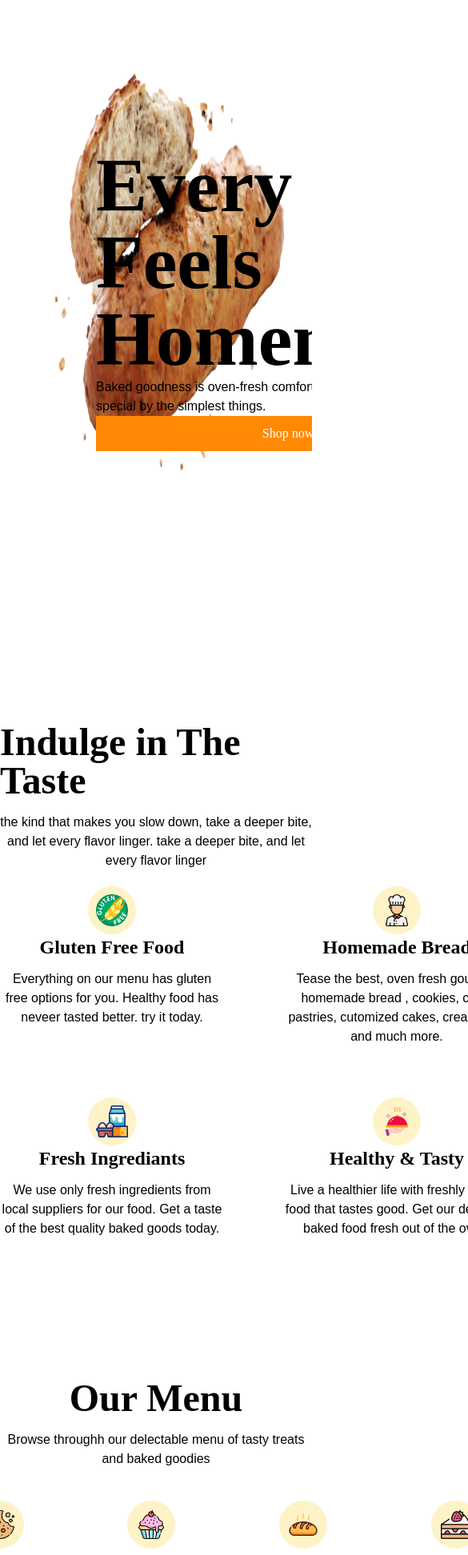
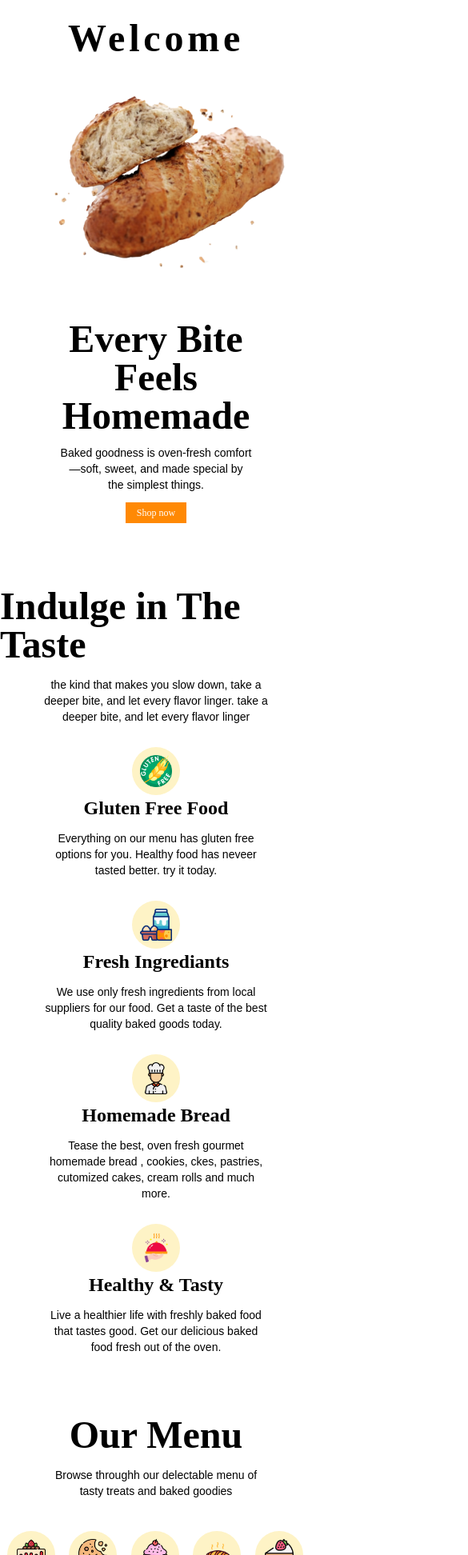
Before and after one commit to Akashobito/CakebakerySite, a React (Vite) app: page /#home in a window 390 px wide. Shown: the part 56-2000 px from the top of the page at 80% size, 585 px wide, since content can reach past the window. Built offline with nearby package versions, Linux system fonts and the light colour scheme.

Commit message:
Made a responsive design for mobile screen 'Responsive Design'

```diff
--- a/src/components/About.jsx
+++ b/src/components/About.jsx
@@ -9,22 +9,22 @@ function About() {
     <>
       <section
         id="about"
-        className="w-ful mt-30 flex flex-col items-center justify-center pt-25"
+        className="w-full mt-30 flex flex-col items-center justify-center pt-25 mobile:m-0 mobile:pt-20"
       >
-        <p className="font-caveat text-5xl font-bold">Indulge in The Taste</p>
-        <p className="font-oswald mt-4 w-100 text-center">
+        <p className="font-caveat text-5xl font-bold mobile:text-5xl">Indulge in The Taste</p>
+        <p className="font-oswald mt-4 w-100 text-center mobile:text-sm mobile:w-70">
           the kind that makes you slow down, take a deeper bite, and let every
           flavor linger. take a deeper bite, and let every flavor linger
         </p>
         <p></p>
       </section>
 
-      <section className="relative mt-5 flex min-w-full justify-around space-x-19">
+      <section className="relative mt-5 mobile:mt-0 flex min-w-full justify-around space-x-19 mobile:flex-col mobile:space-x-0 mobile:items-center">
         <img
-          className="absolute top-[-70px] right-108 h-120 w-140 object-contain"
+          className="absolute top-[-70px] right-108 h-120 w-140 object-contain mobile:hidden"
           src="/image/bread basket.png"
         />
-        <div className="flex h-110 flex-col justify-between">
+        <div className="flex h-110 flex-col justify-between mobile:justify-around mobile:h-fit mobile:mt-7 mobile:gap-y-7">
           <div className="flex w-70 flex-col items-center">
             <div className="product-logo">
               <img className="icons-indulge" src={glutenfree} />
@@ -32,7 +32,7 @@ function About() {
             <p className="font-caveat mb-3 text-center text-2xl font-bold">
               Gluten Free Food
             </p>
-            <p className="font-oswald text-center">
+            <p className="font-oswald text-center mobile:text-sm">
               Everything on our menu has gluten free options for you. Healthy
               food has neveer tasted better. try it today.
             </p>
@@ -45,14 +45,14 @@ function About() {
             <p className="font-caveat mb-3 text-center text-2xl font-bold">
               Fresh Ingrediants
             </p>
-            <p className="font-oswald text-center">
+            <p className="font-oswald text-center mobile:text-sm">
               We use only fresh ingredients from local suppliers for our food.
               Get a taste of the best quality baked goods today.
             </p>
           </div>
         </div>
 
-        <div className="flex h-110 flex-col justify-between">
+        <div className="flex h-110 flex-col justify-between mobile:justify-around mobile:h-fit mobile:mt-7 mobile:gap-y-7">
           <div className="flex w-70 flex-col items-center">
             <div className="product-logo">
               <img className="icons-indulge" src={chef} />
@@ -60,7 +60,7 @@ function About() {
             <p className="font-caveat mb-3 text-center text-2xl font-bold">
               Homemade Bread
             </p>
-            <p className="font-oswald text-center">
+            <p className="font-oswald text-center mobile:text-sm">
               Tease the best, oven fresh gourmet homemade bread , cookies, ckes,
               pastries, cutomized cakes, cream rolls and much more.
             </p>
@@ -73,7 +73,7 @@ function About() {
             <p className="font-caveat mb-3 text-center text-2xl font-bold">
               Healthy & Tasty
             </p>
-            <p className="font-oswald text-center">
+            <p className="font-oswald text-center mobile:text-sm">
               Live a healthier life with freshly baked food that tastes good.
               Get our delicious baked food fresh out of the oven.
             </p>
--- a/src/components/Home.jsx
+++ b/src/components/Home.jsx
@@ -4,24 +4,26 @@ function Home() {
   return (
     <section
       id="home"
-      className="relative flex w-full overflow-hidden pt-20 pb-25"
+      className="relative flex w-full overflow-hidden pt-20 pb-25 mobile:w-full mobile:justify-around mobile:pb-0"
     >
-      <div className="mt-30 mb-5 ml-30 flex w-170 flex-col">
-        <h1 className="font-caveat mt-10 text-8xl font-bold">
+      <div className="mt-30 mb-5 ml-30 flex w-170 flex-col mobile:m-0  mobile:w-full mobile:relative mobile:items-center ">
+        <h1 className="font-caveat mt-10 text-8xl font-bold mobile:text-5xl mobile:w-70 mobile:order-2 mobile:mt-2 mobile:text-center">
           Every Bite Feels Homemade
         </h1>
-        <p className="font-oswald w-120 text-left lg:mt-4 lg:mb-5">
+        <p className="font-oswald w-120 text-left lg:mt-4 lg:mb-5 mobile:text-sm mobile:w-60 mobile:mt-3 mobile:mb-3 mobile:order-3 mobile:text-center">
           Baked goodness is oven-fresh comfort—soft, sweet, and made special by
           the simplest things.
         </p>
-        <button className="font-exo2 peer bg-orange-400 px-[35px] py-[10px] text-white hover:cursor-pointer lg:w-[160px]">
+        <button className="font-exo2 peer bg-orange-400 px-[35px] py-[10px] text-white hover:cursor-pointer lg:w-[160px]  mobile:w-19 mobile:text-[12px] mobile:py-1 mobile:px-[0px] mobile:order-4 mobile:mx-auto">
           Shop now
         </button>
 
         <img
-          className="absolute right-0 z-[-10] mt-[-140px] h-150 w-250 transition duration-500 peer-hover:scale-110"
+          className="absolute right-0 z-[-10] mt-[-140px] h-150 w-250 transition duration-500 peer-hover:scale-110 mobile:w-140 mobile:h-90 mobile:m-0 mobile:object-contain mobile:static mobile:order-1 mobile:mx-auto"
           src="/image/bigbread.png"
         />
+
+        <p className="font-caveat text-5xl font-bold mb-[-40px] tracking-widest hidden mobile:block ">Welcome</p>
       </div>
     </section>
   );
--- a/src/components/Menu.jsx
+++ b/src/components/Menu.jsx
@@ -104,16 +104,16 @@ function Menu() {
   return (
     <section
       id="menu"
-      className="m mt-20 flex w-full flex-col items-center pt-20"
+      className=" mt-20 flex w-full flex-col items-center pt-20 mobile:pt-15 mobile:mt-0"
     >
-      <div className="flex w-170 flex-col items-center">
+      <div className="flex w-170 flex-col items-center mobile:w-full">
         <p className="font-caveat mt-4 mb-4 text-5xl font-bold">Our Menu</p>
-        <p className="font-oswald w-100 text-center">
+        <p className="font-oswald w-100 text-center mobile:text-sm mobile:w-70">
           Browse throughh our delectable menu of tasty treats and baked goodies
         </p>
       </div>
 
-      <div className="mt-10 flex w-240 justify-around">
+      <div className="mt-10 flex w-240 justify-around mobile:w-full">
         <div
           onClick={() => {
             handleMenu("cakes");
@@ -121,14 +121,14 @@ function Menu() {
           }}
           className="group flex-col space-y-1"
         >
-          <div className="product-logo hover-action-2 peer">
+          <div className="product-logo hover-action-2 peer relative">
             <img className="icons hover-image-action" src={cake} />
           </div>
           <p
             className={
               menuFinder === "cakes"
-                ? "font-oswald hover-menu text-center text-amber-500 transition peer-hover:text-amber-500"
-                : "font-oswald hover-menu text-center transition peer-hover:text-amber-500"
+                ? "font-oswald hover-menu text-center text-amber-500 transition peer-hover:text-amber-500 mobile:text-sm"
+                : "font-oswald hover-menu text-center transition peer-hover:text-amber-500 mobile:text-sm"
             }
           >
             Cakes
@@ -142,14 +142,14 @@ function Menu() {
           }}
           className="group cursor-pointer flex-col space-y-1"
         >
-          <div className="product-logo hover-action-2 peer">
+          <div className="product-logo hover-action-2 peer relative">
             <img className="icons hover-image-action" src={cookie} />
           </div>
           <p
             className={
               menuFinder === "cookie"
-                ? "font-oswald hover-p text-center text-amber-500 transition peer-hover:text-amber-500"
-                : "font-oswald hover-p text-center transition peer-hover:text-amber-500"
+                ? "font-oswald hover-p text-center text-amber-500 transition peer-hover:text-amber-500 mobile:text-sm"
+                : "font-oswald hover-p text-center transition peer-hover:text-amber-500 mobile:text-sm"
             }
           >
             Cookies
@@ -163,14 +163,14 @@ function Menu() {
           }}
           className="group flex-col space-y-1"
         >
-          <div className="product-logo hover-action-2 peer">
+          <div className="product-logo hover-action-2 peer relative">
             <img className="icons hover-image-action" src={cupcake} />
           </div>
           <p
             className={
               menuFinder === "pastries"
-                ? "font-oswald hover-menu text-center text-amber-500 transition peer-hover:text-amber-500"
-                : "font-oswald hover-menu text-center transition peer-hover:text-amber-500"
+                ? "font-oswald hover-menu text-center text-amber-500 transition peer-hover:text-amber-500 mobile:text-sm"
+                : "font-oswald hover-menu text-center transition peer-hover:text-amber-500 mobile:text-sm"
             }
           >
             Pastries
@@ -184,14 +184,14 @@ function Menu() {
           }}
           className="group flex-col space-y-1"
         >
-          <div className="product-logo hover-action-2 peer">
-            <img className="icons hover-image-action w-11" src={bread} />
+          <div className="product-logo hover-action-2 peer relative">
+            <img className="icons hover-image-action w-12 ml-0.5" src={bread} />
           </div>
           <p
             className={
               menuFinder === "bread"
-                ? "font-oswald hover-menu text-center text-amber-500 transition peer-hover:text-amber-500"
-                : "font-oswald hover-menu text-center transition peer-hover:text-amber-500"
+                ? "font-oswald hover-menu text-center text-amber-500 transition peer-hover:text-amber-500 mobile:text-sm"
+                : "font-oswald hover-menu text-center transition peer-hover:text-amber-500 mobile:text-sm"
             }
           >
             Bread
@@ -205,14 +205,14 @@ function Menu() {
           }}
           className="group flex-col space-y-1"
         >
-          <div className="product-logo hover-action-2 peer">
+          <div className="product-logo hover-action-2 peer relative">
             <img className="icons hover-image-action" src={strawberrycake} />
           </div>
           <p
             className={
               menuFinder === "cupcakes"
-                ? "font-oswald hover-menu text-center text-amber-500 transition peer-hover:text-amber-500"
-                : "font-oswald hover-menu text-center transition peer-hover:text-amber-500"
+                ? "font-oswald hover-menu text-center text-amber-500 transition peer-hover:text-amber-500 mobile:text-sm"
+                : "font-oswald hover-menu text-center transition peer-hover:text-amber-500 mobile:text-sm"
             }
           >
             Cupcakes
@@ -220,13 +220,13 @@ function Menu() {
         </div>
       </div>
 
-      <div className="mt-0 w-270">
-        <div className="font-oswald mt-9 flex space-x-20">
+      <div className="mt-0 w-270 mobile:w-full">
+        <div className="font-oswald mt-9 flex space-x-20 mobile:flex-col mobile:space-x-0 mobile:items-center mobile:h-210 mobile:gap-y-10">
           {menuProduct.map((products, index) => {
             return (
               <div
                 key={index}
-                className="cart hover-action group relative flex-1 text-center"
+                className="cart hover-action group relative flex-1 text-center mobile:text-sm"
               >
                 {products.name} <br></br>
                 {products.price}
--- a/src/components/Navbar.jsx
+++ b/src/components/Navbar.jsx
@@ -13,12 +13,12 @@ function Navbar() {
   }, []);
 
   return (
-    <div className="fixed top-0 right-0 left-0 z-[100] flex justify-center backdrop-blur-[5px]">
-      <div className="flex w-100 items-center justify-center">
+    <div className="fixed top-0 right-0 left-0 z-[100] flex justify-center backdrop-blur-[5px] mobile:w-full mobile:justify-start mobile:pt-0">
+      <div className="flex w-100 mobile:w-20 items-center justify-center">
         <img className="mt-2 h-12 w-12" src="/image/foodcompanylogo.png" />
       </div>
 
-      <ul className="font-roboto mt-3 flex w-160 justify-evenly p-2.5 [&_li]:cursor-pointer">
+      <ul className="font-roboto mt-3 flex w-160 mobile:w-90 justify-evenly p-2.5 [&_li]:cursor-pointer mobile:text-sm">
         <a
           onClick={() => {
             handleUrl("home");
--- a/src/index.css
+++ b/src/index.css
@@ -1,10 +1,13 @@
 @import "tailwindcss";
+
+@custom-variant mobile (@media (max-width: 600px));   /*custom breakpoint using max-width for focus on mobile*/
 
 @layer base {
   html {
     scroll-behavior: smooth;
     scrollbar-width: none;
   }
+
 }
 
 @theme {
@@ -17,7 +20,7 @@
 
 @layer components {
   .cart {
-    @apply flex h-70 items-end justify-around rounded-2xl bg-slate-100 pb-7 shadow-xl;
+    @apply flex h-70 items-end justify-around rounded-2xl bg-slate-100 pb-7 shadow-xl mobile:w-55;
   }
   .heading {
     @apply font-caveat mt-4 mb-4 text-5xl font-bold;
@@ -32,12 +35,11 @@
     @apply rounded-3xl shadow-xl;
   }
   .logo-div {
-    @apply flex h-15 w-15 items-center justify-center rounded-full bg-amber-500;
+    @apply flex h-15 w-15 items-center justify-center rounded-full bg-amber-500 mobile:w-9 mobile:h-9;
   }
   .icons {
-    @apply h-10 w-9 object-contain;
+    @apply h-10 w-9 object-contain absolute top-0 mt-2 z-10;
   }
-
   .icons-indulge {
     @apply h-10 w-10 object-contain;
   }
@@ -53,4 +55,5 @@
   .hover-menu {
     @apply group-hover:text-amber-500 cursor-pointer
   }
+
 }
```
Also changed, not shown: src/components/Blog.jsx (+19 -19 lines), src/components/Contact.jsx (+9 -9 lines).
